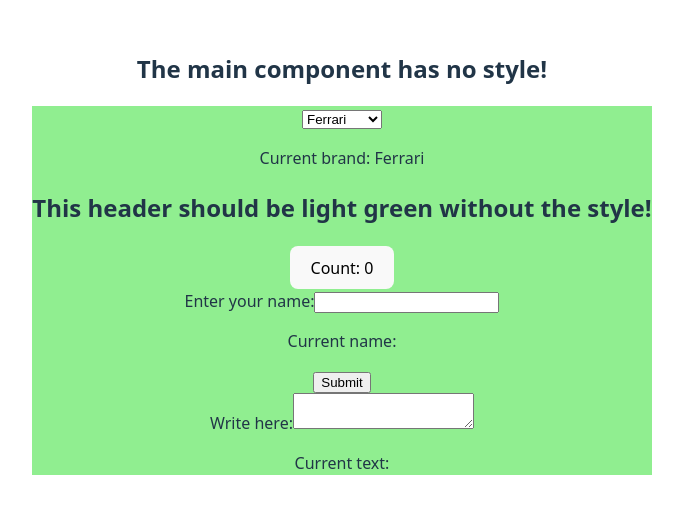
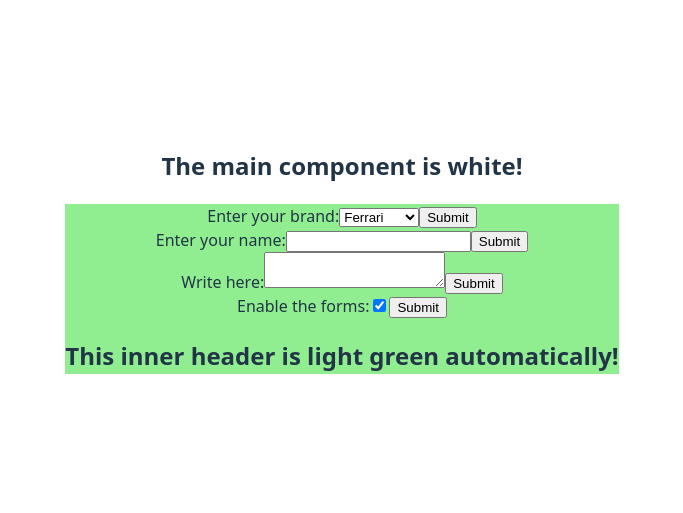
Before and after one commit to Irving7954/React-Vite-Application, a React (Vite) app: page / in a window 1280 px wide. Shown: the part 139-652 px from the top of the page, without its empty margins (298-981 px from the left). Built offline with nearby package versions, Linux system fonts and the light colour scheme.

Commit message:
Added some minor changes relevant through the React Checkbox section, which are actually interesting since they involve realistic and slightly more advanced actions, such as controlling the enabled forms' status.

```diff
--- a/src/App.jsx
+++ b/src/App.jsx
@@ -4,51 +4,68 @@ import viteLogo from '/vite.svg'
 import './App.css'
 
 function App(props) {
-	const { brandList = ["Hummer"], useBrands = false} = props;
+	const { brandList = ["Hummer"], useBrands = false } = props;
 
-	const [count, setCount] = useState(0);
-	const [inputs, setInputs] = useState({brand: brandList[0]});
+	const [inputs, setInputs] = useState({brand: brandList[0], isEnabled: true});
 
 	const handleChange = (e) => {
-		const name = e.target.name;
-		const value = e.target.value;
-		setInputs(values => ({...values, [name]: value}))
+		console.log(inputs.isEnabled);
+		if(inputs.isEnabled) {
+			const target = e.target;
+			const name = target.name;
+			const value = target.type == 'checkbox' ? target.checked : target.value;
+			setInputs(values => ({...values, [name]: value}))
+		}
 	}
 
-	function handleSubmit(e) {
+	function handleNameSubmit(e) {
 		e.preventDefault();
 		alert(inputs.firstName);
+	}
+
+	function handleBrandSubmit(e) {
+		e.preventDefault();
+		alert(inputs.brand);
+	}
+
+	function handleTxtSubmit(e) {
+		e.preventDefault();
+		alert(inputs.txt);
+	}
+
+	function handleIsEnabledSubmit(e) {
+		e.preventDefault();
+		alert(inputs.isEnabled);
 	}
 
 	return (
 		<div style={{background: 'lightgreen'}}>
 			{useBrands && (
-			<form>
-				<select name="brand" value={inputs.brand} onChange={handleChange}>
-					{brandList.map((brand, index) => <option key={index} value={brand}>{brand}</option>)}
-				</select>
-				<p>Current brand: {inputs.brand}</p>
-			</form>
+				<>
+					<form onSubmit={handleBrandSubmit}>
+						<label>Enter your brand:
+							<select name="brand" value={inputs.brand} onChange={handleChange}>
+							{brandList.map((brand, index) => <option key={index} value={brand}>{brand}</option>)}
+							</select>
+						</label>
+						<input type="submit" />
+					</form>
+				</>
 		    )}
 
-			<div>{props.children} </div>
-			<button onClick={() => setCount(count + 1)}>
-				Count: {count}
-			</button>
-			<form onSubmit={handleSubmit}>
+			<form onSubmit={handleNameSubmit} disabled={!inputs.isEnabled}>
 				<label>Enter your name:
 					<input
 						type="text"
 						name="firstName"
-						value={inputs.firstname}
+						value={inputs.firstName}
 						onChange={handleChange}
 					/>
 				</label>
-				<p>Current name: {inputs.firstName}</p>
 				<input type="submit" />
 			</form>
 
-			<form>
+			<form onSubmit={handleTxtSubmit} disabled={!inputs.isEnabled}>
 				<label>Write here:
 					<textarea
 						name="txt"
@@ -56,8 +73,22 @@ function App(props) {
 						onChange={handleChange}
 					/>
 				</label>
-				<p>Current text: {inputs.txt}</p>
+				<input type="submit" />
 			</form>
+
+			<form onSubmit={handleIsEnabledSubmit}>
+				<label>Enable the forms:
+					<input
+						type="checkbox"
+						name="isEnabled"
+						checked={inputs.isEnabled}
+						onChange={handleChange}
+					/>
+				</label>
+				<input type="submit" />
+			</form>
+
+			<div>{props.children} </div>
 		</div>
 	);
 }
--- a/src/main.jsx
+++ b/src/main.jsx
@@ -5,10 +5,10 @@ import App from './App.jsx'
 
 createRoot(document.getElementById('root')).render(
 	<>
-		<h2>The main component has no style!</h2>
+		<h2>The main component is white!</h2>
 		<App brandList={["Ferrari", "Porsche", "McClaren"]}
 			useBrands={true}>
-			<h2>This header should be light green without the style!</h2>
+			<h2>This inner header is light green automatically!</h2>
 		</App>
 	</>
 )
```
